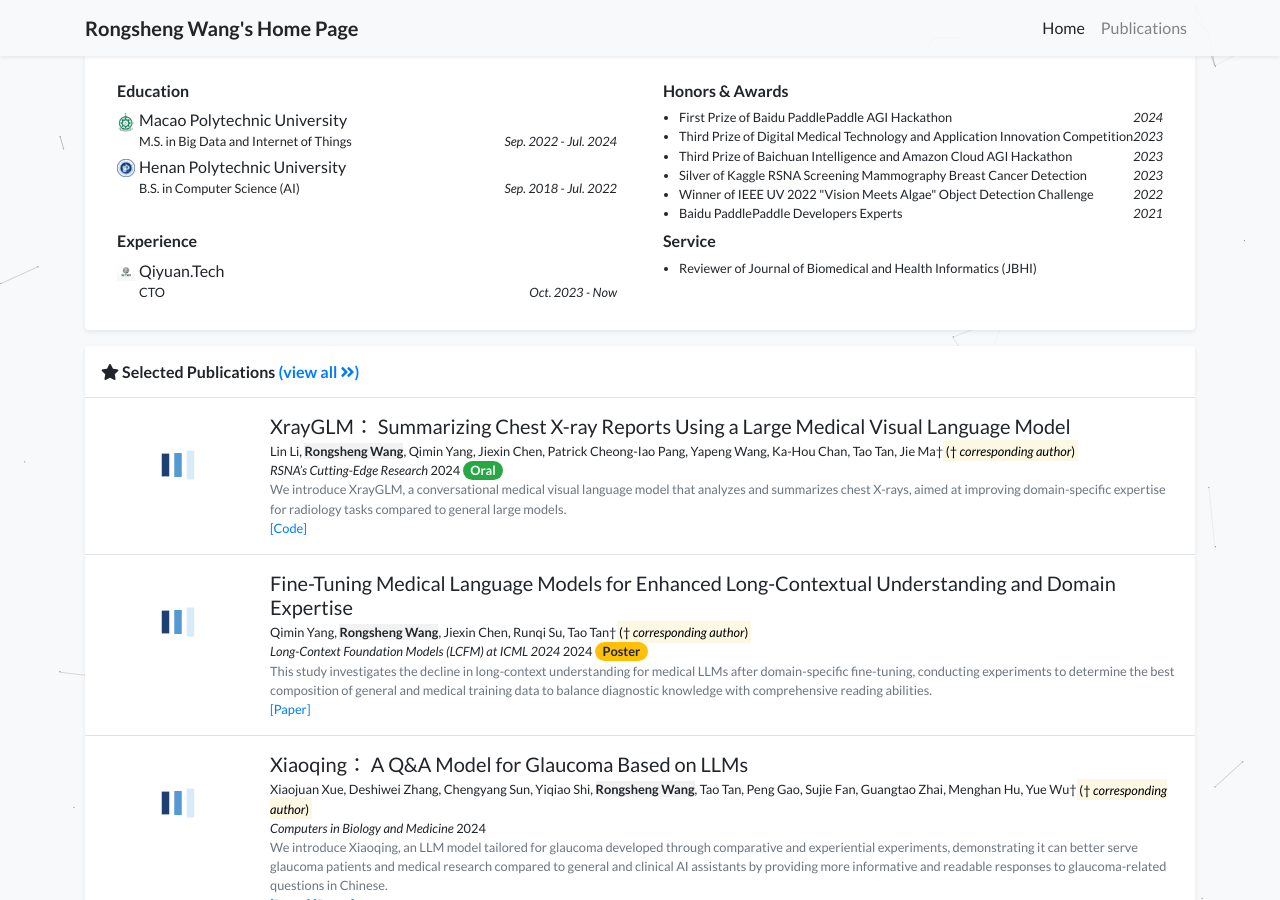
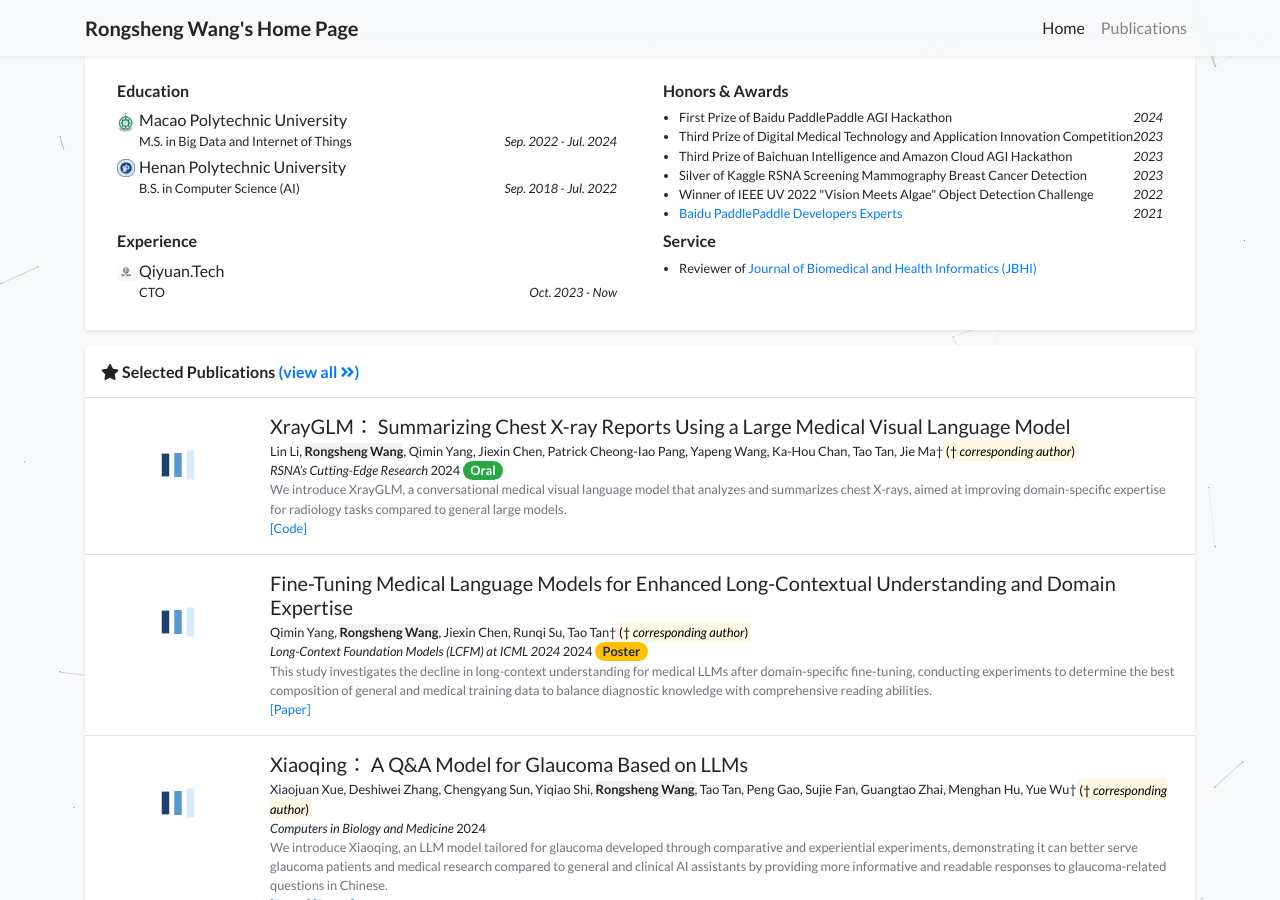
Before and after one commit to WangRongsheng/WangRongsheng.github.io, a Jekyll site: the page built from index.html, in a window 1280 px wide and 900 px high, scrolled down 422 px. Built offline with Jekyll 4.4.1, drawn with Linux system fonts in a browser that asks for light colours; a style sheet for code colours, icons or effects is not loaded; part of the change alters nothing that is shown.

```diff
--- a/_data/profile.yml
+++ b/_data/profile.yml
@@ -51,11 +51,11 @@ awards:
   date: 2023
 - name: Winner of IEEE UV 2022 "Vision Meets Algae" Object Detection Challenge
   date: 2022
-- name: Baidu PaddlePaddle Developers Experts
+- name: <a href="https://www.paddlepaddle.org.cn/ppdemd?n=/ppdemd/%E7%8E%8B%E8%8D%A3%E8%83%9C">Baidu PaddlePaddle Developers Experts</a>
   date: 2021
 
 service:
-- name: Reviewer of Journal of Biomedical and Health Informatics (JBHI)
+- name: Reviewer of <a href="https://www.embs.org/jbhi/">Journal of Biomedical and Health Informatics (JBHI)</a>
 
 # Feel free to replace the footer text if you would like to, but I will greatly appreciate it
 # if you keep the link to the template so that more people can benefit from it. Thanks!
```
